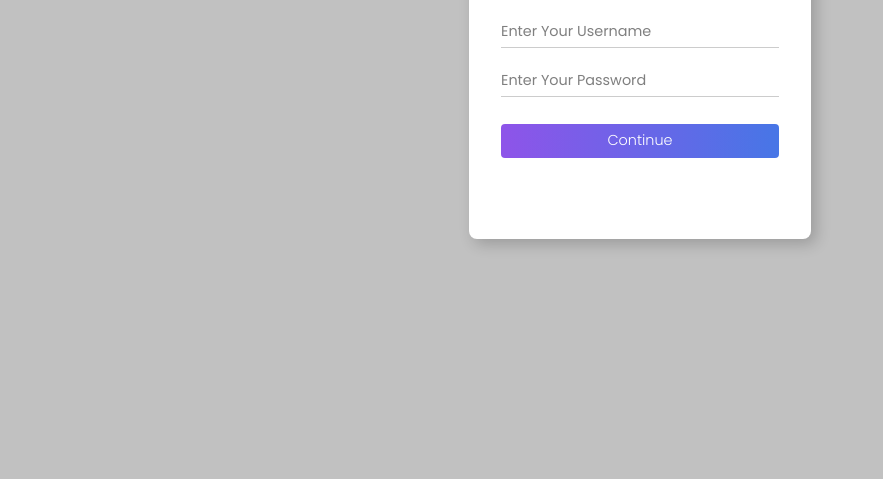
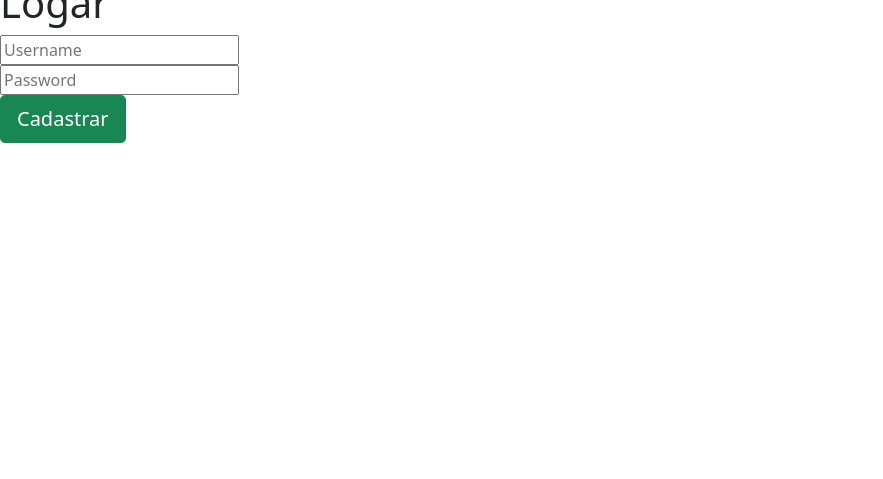
Before and after one commit to guilherme395/WEB-I3, a PHP site: page / in a window 1280 px wide. Shown: the part 321-800 px from the top of the page, without its empty margins (0-883 px from the left). Run offline with PHP 8.4, Linux system fonts and the light colour scheme.

Commit message:
Melhora na tela de login

```diff
--- a/index.php
+++ b/index.php
@@ -1,30 +1,48 @@
 <!DOCTYPE html>
-<html lang="pt-br">
+<html lang="en">
     <head>
         <meta charset="UTF-8">
-    <meta http-equiv="X-UA-Compatible" content="IE=edge">
         <meta name="viewport" content="width=device-width, initial-scale=1.0">
+
+        <!-- CSS -->
+        <link rel="stylesheet" href="assets/css/styles.css">
+
+
+         <!-- Bootstrap CSS -->
+        <link href="https://cdn.jsdelivr.net/npm/bootstrap@5.1.3/dist/css/bootstrap.min.css" rel="stylesheet" integrity="sha384-1BmE4kWBq78iYhFldvKuhfTAU6auU8tT94WrHftjDbrCEXSU1oBoqyl2QvZ6jIW3" crossorigin="anonymous">
+
+
         <title>Login | Loja Virtual I3</title>
-    <link rel="stylesheet" href="style.css">
     </head>
-<body  style="background: #c1c1c1;">
-    <main class="container">
-        <h2>Login</h2>
-            <form action="login.php" method="post">
-                <div class="input-field">
-                    <input type="text" name="usuario" id="username"
-                        placeholder="Enter Your Username">
-                    <div class="underline"></div>
+    <body>
+        <div class="login">
+            <div class="login__content">
+                <div class="login__img">
+                    <img src="assets/img/img-login.svg" alt="">
                 </div>
-                <div class="input-field">
-                    <input type="password" name="senha" id="password"
-                        placeholder="Enter Your Password">
-                    <div class="underline"></div>
+
+                <div class="login__forms">
+                <form action="login.php" method="post" class="login__registre">
+                        <h1 class="login__title">Logar</h1>
+
+                        <div class="login__box">
+                            <i class='bx bx-user login__icon'></i>
+                            <input name="usuario" type="text" placeholder="Username" class="login__input">
                         </div>
-                <input type="submit" value="Continue">
+
+                        <div class="login__box">
+                            <i class='bx bx-lock-alt login__icon'></i>
+                            <input name="senha" type="password" placeholder="Password" class="login__input">
+                        </div>
+
+                        <button name="submit" id="submit" class="btn btn-lg btn-success" type="submit">Cadastrar</button>
                     </form>
                 </div>
             </div>
-    </main>
+        </div>
+
+        <!--===== MAIN JS =====-->
+        <script src="assets/js/main.js"></script>
+
     </body>
 </html>
--- a/loja_i3.php
+++ b/loja_i3.php
@@ -66,7 +66,7 @@ include "conexao.php";
         <h2>ICHEF COMANDAS</h2>
         <img src="imgs/cheff-comandas.png">
         <p>Otimize gestão e atendimento de bares e restaurantes com uma solução sob medida. Sistema de comanda eletrônica e muito mais!</p>
-        <button class="btn btn-success">SALVA NO CARRINHO </button>  <button class="btn btn-warning">SAIBA MAIS...</button>
+        <button class="btn btn-sucesses">SALVA NO CARRINHO </button>  <button class="btn btn-warning">SAIBA MAIS...</button>
 
         </div>
 
```
Lines whose indentation alone changed are shown as unchanged.
